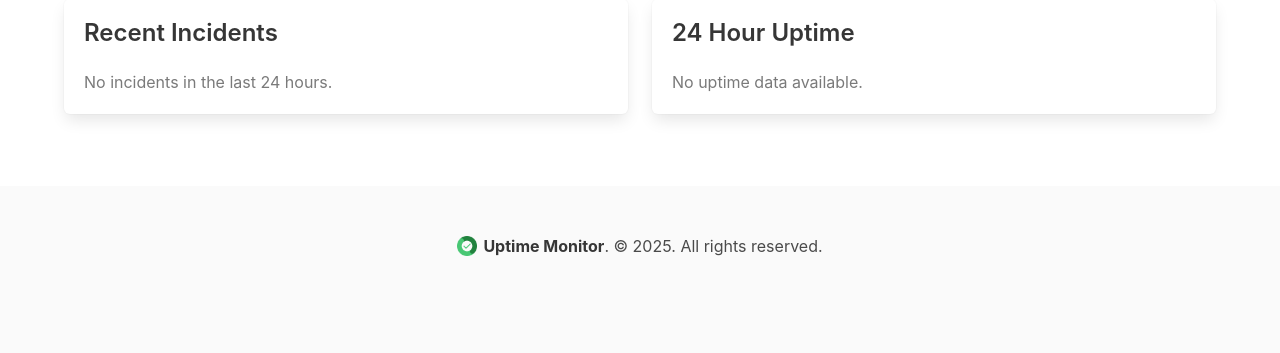
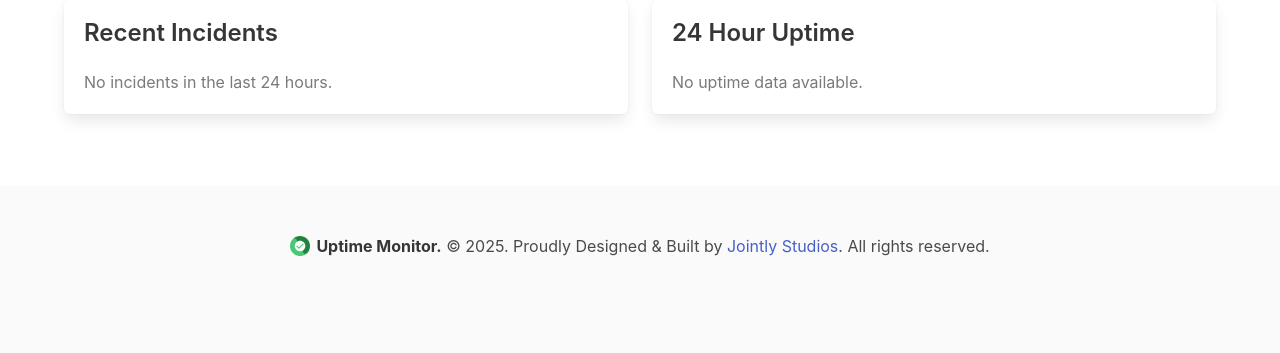
Before and after one commit to blakeoli34/uptime-monitor, a PHP site: page / in a window 1280 px wide. Shown: the part 361-714 px from the top of the page. Run offline with PHP 8.4, Linux system fonts and the light colour scheme; the visitor is signed in with stand-in values (Sample User, id 1); data that the repository does not hold is empty.

Commit message:
Better footer Add referral to Jointly Studios

```diff
--- a/src/Views/layout/footer.php
+++ b/src/Views/layout/footer.php
@@ -3,8 +3,8 @@
 
     <footer class="footer">
         <div class="content has-text-centered">
-            <p style="display: flex; align-items: center; justify-content: center;">
-                <img style="max-height: 20px; margin-right: 6px;" src="/images/uptime-logo.png" alt="<?= $config['app']['name'] ?> Logo"><strong><?= $config['app']['name'] ?></strong>. &copy; <?php echo date('Y'); ?>. All rights reserved.
+            <p style="display: flex; align-items: center; justify-content: center; flex-flow: row wrap;">
+                <img style="max-height: 20px; margin-right: 6px;" src="/images/uptime-logo.png" alt="<?= $config['app']['name'] ?> Logo"><strong><?= $config['app']['name'] ?>.</strong><span>&nbsp;&copy; <?php echo date('Y'); ?>. Proudly Designed &amp; Built by <a href="https://jointlystudios.com/" target="_blank">Jointly&nbsp;Studios</a>. All&nbsp;rights&nbsp;reserved.</span>
             </p>
         </div>
     </footer>
```
